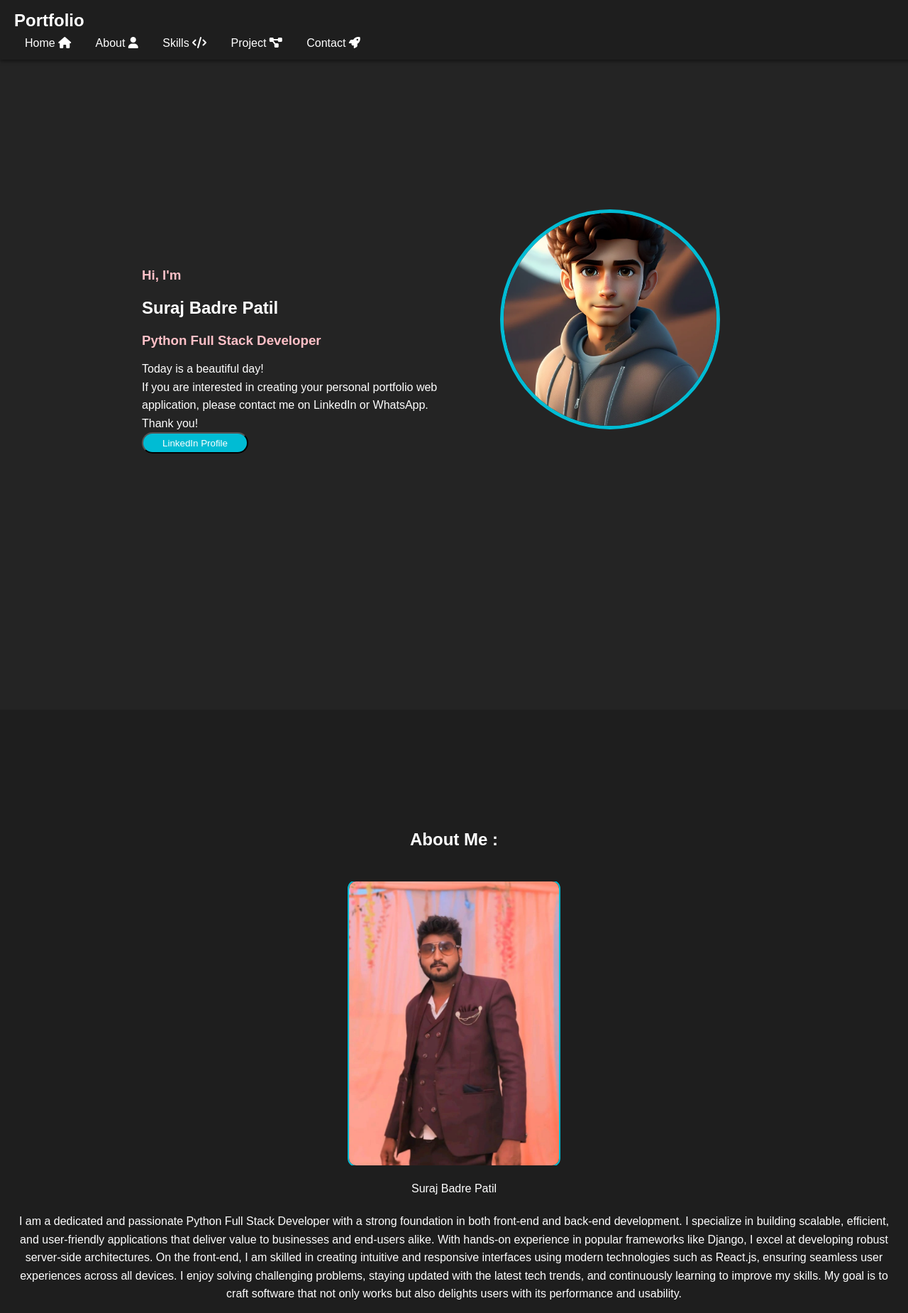
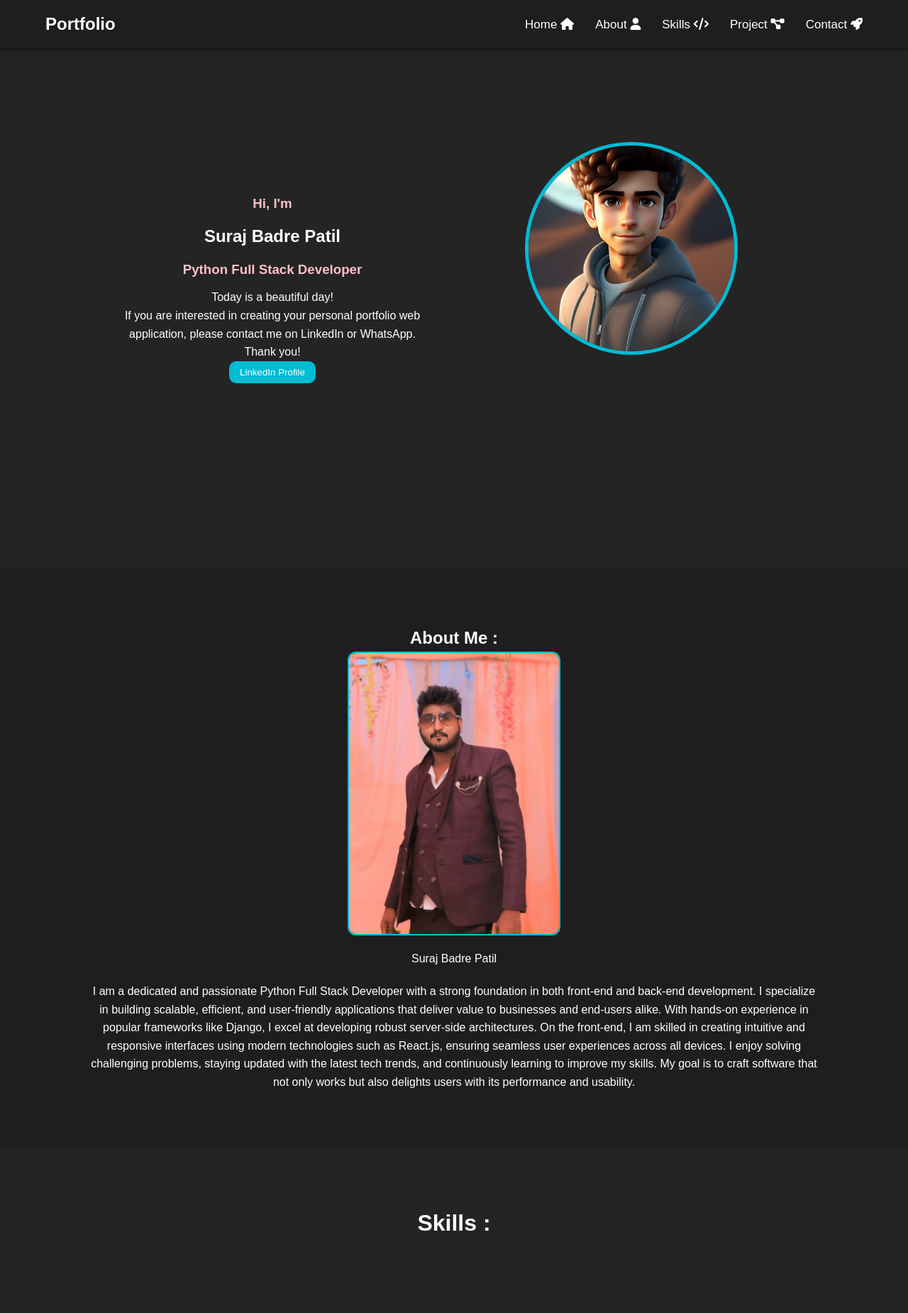
Before and after one commit to badre-suraj-23/Portfolio_suraj, a Django app: page / in a window 1280 px wide. Shown: the top 1850 px of the page at 71% size. Run offline with Django 5.2, Linux system fonts and the light colour scheme.

Commit message:
Updated CSS for mobile responsiveness

```diff
--- a/base/templates/home.html
+++ b/base/templates/home.html
@@ -5,6 +5,8 @@
     <meta charset="UTF-8">
     <meta name="viewport" content="width=device-width, initial-scale=1.0">
     <title>Suraj Badre Portfolio</title>
+    <link rel="icon" type="image/x-icon" href="./Images/favicon.jpeg"> <!--  -->
+
     <link rel="stylesheet" href="{% static 'css/style.css' %}">
     <link rel="stylesheet" href="https://cdnjs.cloudflare.com/ajax/libs/font-awesome/6.0.0-beta3/css/all.min.css">
 </head>
@@ -27,12 +29,15 @@
     <section id="home" class="flex s-around sw-80 m-auto">
         <div class="home-left flext items-center">
             <div class="home-content">
+
                 <h3 class="popinss">Hi, I'm</h3>
                 <h1 class="t-white">Suraj Badre Patil</h1>
                 <h3 class="popinss">Python Full Stack Developer</h3>
+
                 <p>Today is a beautiful day!</p>
                 <p> If you are interested in creating your personal portfolio web application, please contact me on LinkedIn or WhatsApp. </p>
                 <p> Thank you!</p>
+
                 <a href="https://www.linkedin.com/in/suraj-badre-000808213/" target="_blank">
                     <button class="btn popinss">LinkedIn Profile</button>
                 </a>
@@ -111,6 +116,8 @@
         <div class="project-container flex s-center">
             <div class="project-item flex f-col s-center items-center">
                 <h1 class="t-white popinss">Employee Management System</h1>
+                <a href="https://employeeinfo.onrender.com" target="_blank" class="btn">Project Live Demo <link rel="stylesheet" href=""></a>
+
                 <p class="t-white popinss">
                     Project Overview :
                     The Employee Info Management System is a comprehensive solution designed to simplify and automate employee data management for businesses. This system enables efficient handling of employee records, attendance tracking, payroll management, and performance evaluations, reducing manual effort and improving overall organizational productivity.
@@ -125,6 +132,7 @@
                         Reduced manual errors in employee record management by implementing automated workflows.
                         Enhanced data security through role-based access controls and encrypted data storage.
                         Provided actionable insights to HR teams through real-time data visualization and analytics.</p>
+                        <p>🌍 Live on Rende,🔐 Secure Data Handling – Environment variables are used to store database credentials securely,🛠️ Error Monitoring – Render logs help in quick debugging and tracking system health.</p>
                 </p>
                 <a href="https://github.com/badre-suraj-23" target="_blank" class="btn">GitHub</a>
             </div>
@@ -137,7 +145,7 @@
                 <p>Explore my projects to see how I combine technical expertise with a user-focused design approach.and give me some feedback.</p>
 
                 </p>
-                <a href="https://github.com/badre-suraj-23" target="_blank" class="btn">giHub</a>
+                <a href="https://github.com/badre-suraj-23" target="_blank" class="btn">GiHub</a>
             </div>
         </div>
     </section>
--- a/portfolio/settings.py
+++ b/portfolio/settings.py
@@ -26,7 +26,7 @@ SECRET_KEY = 'django-insecure-@9#zxpih%u!h8q@=s1=6m@$m5q8d6x-m+174vtj7kftbwhv%(%
 # SECURITY WARNING: don't run with debug turned on in production!
 DEBUG = True
 
-ALLOWED_HOSTS = ["portfolio-suraj.onrender.com"]
+ALLOWED_HOSTS = ["*"] #["portfolio-suraj.onrender.com"]
 
 
 # Application definition
--- a/static/css/style.css
+++ b/static/css/style.css
@@ -1,144 +1,81 @@
 /* General Styles */
-body {
+* {
   margin: 0;
   padding: 0;
-    font-family: Arial, sans-serif;
+  box-sizing: border-box;
+  font-family: "Poppins", sans-serif;
+}
+
+body {
   background-color: #121212;
   color: #ffffff;
+  overflow-x: hidden;
   line-height: 1.6;
 }
-
-h1, h2, h4, p {
-    margin: 0;
-    padding: 0;
-    color: white;
-}
 h1:hover {
-    background-color:  #04AA6D;
+  background-color: #04aa6d;
   font-size: 30px;
   width: auto;
 }
 h3:hover {
-    background-color: #04AA6D;
+  background-color: #04aa6d;
+  font-size: 18px;
+}
+p:hover {
+  background-color: none;
   font-size: 18px;
 }
 
-p:hover {
-    background-color: yellow !important;;
-    font-size: 18px;
+/* Navbar */
+nav {
+  display: flex;
+  justify-content: space-between;
+  align-items: center;
+  padding: 15px 5%;
+  background-color: #1e1e1e;
+  box-shadow: 0 2px 5px rgba(0, 0, 0, 0.5);
+  position: fixed;
+  width: 100%;
+  top: 0;
+  z-index: 1000;
+  margin-bottom: 100px;
 }
 
-button:hover {
-    background-color: yellow;
-    font-size: 15px;
- }
-/* Utility Classes */
-.flex {
+.right-nav {
   display: flex;
-    flex-direction: column;
+  gap: 30px;
+  list-style: none;
 }
 
-.s-around {
-    justify-content: space-around;
-}
-
-.s-center {
-    justify-content: center;
-}
-
-.items-center {
-    align-items: center;
-}
-
-.m-auto {
-    margin: auto;
-}
-
-.my-2 {
-    margin: 20px 0;
-}
-
-.my-4 {
-    margin: 40px 0;
-}
-
-.f-col {
-    flex-direction: column;
-}
-
-/* Navbar */
-#navbar {
-    position: fixed;
-    top: 0;
-    width: 100%;
-    background-color: #1e1e1e;
-    padding: 10px 20px;
-    z-index: 1000;
-    box-shadow: 0 2px 5px rgba(0, 0, 0, 0.5);
-    align-items: flex-start;
-}
-
-#navbar h2 {
-    font-size: 24px;
-}
-
-#navbar .right-nav li {
-    list-style: none;
-    display: inline-block;
-    margin: 0 15px;
-}
-
-#navbar .right-nav a {
+.right-nav li a {
   text-decoration: none;
   color: white;
-    font-size: 16px;
+  font-size: 17px;
   transition: color 0.3s;
 }
 
-#navbar .right-nav a:hover {
+.right-nav li a:hover {
   color: #00bcd4;
 }
 
 /* Home Section */
 #home {
   display: flex;
+  justify-content: center;
+  align-items: center;
+  background-color: #242424;
+  padding: 100px 10%;
   flex-wrap: wrap;
-    height: 100vh;
-    padding: 100px 200px;
-    background-color: #242424;
-    align-items: center;
-    justify-content: space-around;
+  text-align: center;
 }
-
-.home-left {
-    width: 50%;
-    display: flex;
-    flex-direction: column;
-    justify-content: center;
-}
-
 .home-content h3 {
-    color: #FFC0C7;
+  color: #ffc0c7;
   cursor: pointer;
   margin: 12px 0;
 }
 
-.home-content h1 {
-    color: white;
-}
-
-.home-content button {
-    background-color: #00bcd4;
-    color: white;
-    cursor: pointer;
-    width: 150px;
-    height: 30px;
-    border-radius: 15px;
-    transition: background-color 0.3s;
-}
-
-.home-content button:hover {
-    background-color: #0097a7;
+.home-left {
+  max-width: 500px;
 }
 
 .home-right {
@@ -170,24 +107,27 @@ button:hover {
   transform: rotateZ(-360deg);
 }
 
-/* About Section */
- #about {
-    padding: 80px 20px;
-    background-color: #1e1e1e;
+.btn {
+  padding: 8px 15px;
+  background-color: #00bcd4;
+  border-radius: 10px;
+
+  border: none;
+  color: white;
+  cursor: pointer;
+  transition: background-color 0.3s;
 }
 
+.btn:hover {
+  background: #d98c00;
+}
 
 /* About Section */
 #about {
-    display: flex;
-    justify-content: center;
-    align-items: center;
-    flex-direction: column;
-    padding: 80px 20px;
+  padding: 80px 10%;
+  text-align: center;
   background-color: #1e1e1e;
-    min-height: 100vh;
 }
-
 #about p {
   margin-top: 20px;
   text-align: center;
@@ -214,32 +154,31 @@ button:hover {
   transform: rotateY(180deg);
 }
 
-.front, .back {
+.front,
+.back {
   position: absolute;
   width: 100%;
   height: 100%;
   backface-visibility: hidden;
   display: flex;
-    justify-content: center; /* Centers image horizontally */
-    align-items: center; /* Centers image vertically */
+  justify-content: center;
+  align-items: center;
   overflow: hidden;
 }
 
-.front img, .back img {
+.front img,
+.back img {
   width: 100%;
   height: 100%;
   object-fit: cover;
-    border-radius:12px;
-    border: 2px solid  #00bcd4;
+  border-radius: 12px;
+  border: 2px solid #00bcd4;
 }
 
 .back {
   transform: rotateY(180deg);
-    border: 1.5px solid #00bcd4;
   border-radius: 10px;
 }
-
-
 
 /* Skills Section */
 #skills {
@@ -250,8 +189,8 @@ button:hover {
 
 #skills h1 {
   font-size: 2rem;
-    margin: 70px 20px 20px 20px;
-    text-align: start;
+  /* margin: 70px 20px 20px 20px; */
+  text-align: center;
 }
 
 .services-container {
@@ -293,14 +232,27 @@ button:hover {
   flex: 1;
 }
 
-.bar:nth-child(1) { background: linear-gradient(to right, #e44d26 90%, #333 90%); }
-.bar:nth-child(2) { background: linear-gradient(to right, #2965f1 72%, #333 72%); }
-.bar:nth-child(3) { background: linear-gradient(to right, #f7df1e 50%, #333 50%); }
-.bar:nth-child(4) { background: linear-gradient(to right, #3776ab 90%, #333 90%); }
-.bar:nth-child(5) { background: linear-gradient(to right, #092e20 80%, #333 80%); }
-.bar:nth-child(6) { background: linear-gradient(to right, #f89820 50%, #333 50%); }
-.bar:nth-child(7) { background: linear-gradient(to right,  #4479a1 80%, #333 80%);}
-
+.bar:nth-child(1) {
+  background: linear-gradient(to right, #e44d26 90%, #333 90%);
+}
+.bar:nth-child(2) {
+  background: linear-gradient(to right, #2965f1 72%, #333 72%);
+}
+.bar:nth-child(3) {
+  background: linear-gradient(to right, #f7df1e 50%, #333 50%);
+}
+.bar:nth-child(4) {
+  background: linear-gradient(to right, #3776ab 90%, #333 90%);
+}
+.bar:nth-child(5) {
+  background: linear-gradient(to right, #092e20 80%, #333 80%);
+}
+.bar:nth-child(6) {
+  background: linear-gradient(to right, #f89820 50%, #333 50%);
+}
+.bar:nth-child(7) {
+  background: linear-gradient(to right, #4479a1 80%, #333 80%);
+}
 /* Projects Section */
 #project {
   padding: 80px 20px;
@@ -325,11 +277,16 @@ button:hover {
   transform: scale(1.05);
   margin: 29px;
 }
+a {
+  text-decoration: none;
+  color: inherit;
+}
 
 /* Contact Section */
 #contact {
   padding: 80px 20px;
   background-color: #242424;
+  text-align: center;
 }
 
 form {
@@ -340,7 +297,9 @@ form {
   gap: 15px;
 }
 
-form input, form textarea, form button {
+form input,
+form textarea,
+form button {
   width: 100%;
   padding: 10px;
   border-radius: 5px;
@@ -384,24 +343,50 @@ form button:hover {
 footer .t-center {
   text-align: center;
 }
-/* Responsive Styles */
+/* Responsive Design */
 @media (max-width: 768px) {
-    #home {
-        flex-direction: column-reverse;
+  nav {
+    flex-direction: column;
     text-align: center;
   }
 
-    .home-left, .home-right {
-        width: 100%;
+  .right-nav {
+    flex-direction: column;
+    margin-top: 10px;
   }
 
-    .circle {
-        width: 200px;
-        height: 200px;
+  #home {
+    flex-direction: column;
+    text-align: center;
+    padding: 120px 5%;
   }
 
-    .services
-    .skills-left img {
+  .home-left h1 {
+    font-size: 1.8rem;
+  }
+
+  .home-right img {
+    width: 150px;
+  }
+
+  .about,
+  .skills-container,
+  .project-container,
+  .contact-container {
+    flex-direction: column;
+    text-align: center;
+  }
+
+  .skills-left img,
+  .skills-right {
     width: 100%;
-        max-width: 300px;
-    }   }
+    max-width: 400px;
+    margin: auto;
+  }
+
+  footer ul {
+    flex-direction: column;
+    text-align: center;
+    gap: 10px;
+  }
+}
```
Also changed, not shown: db.sqlite3. Lines whose indentation alone changed are shown as unchanged.
